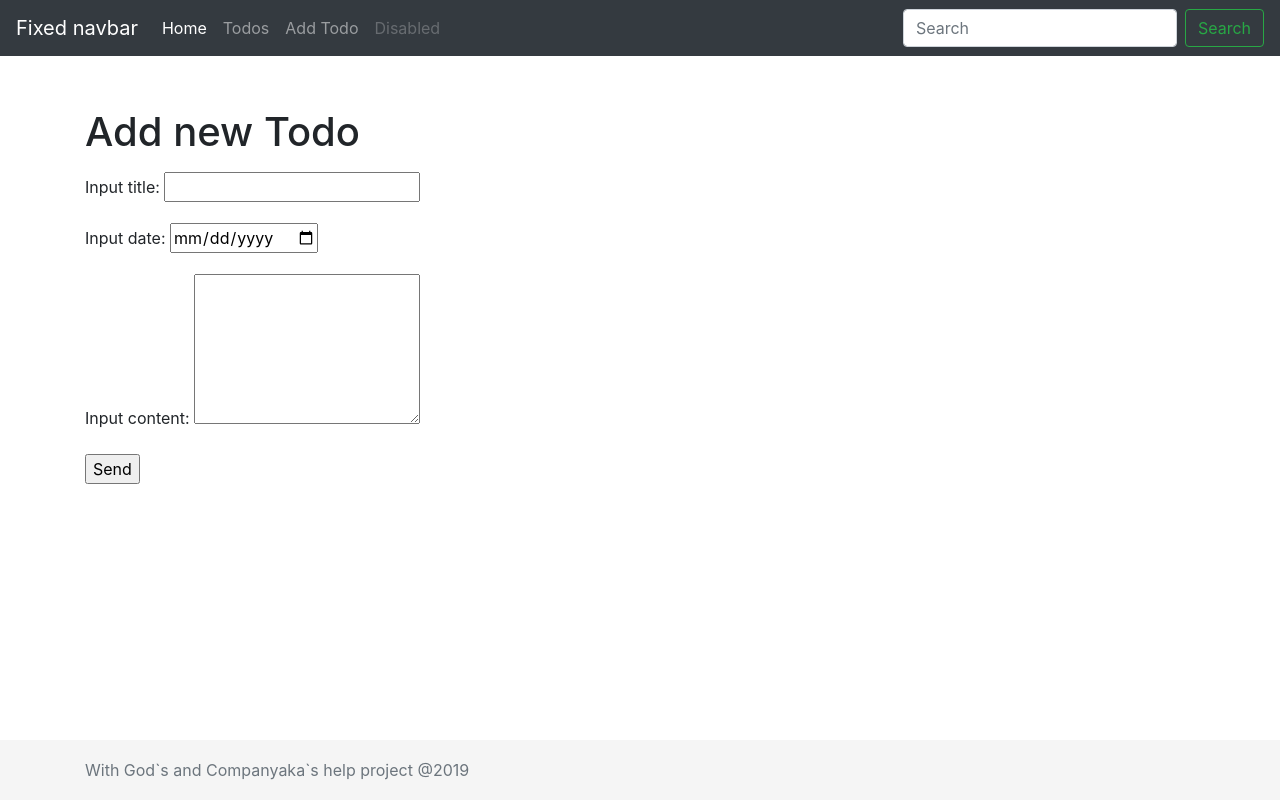
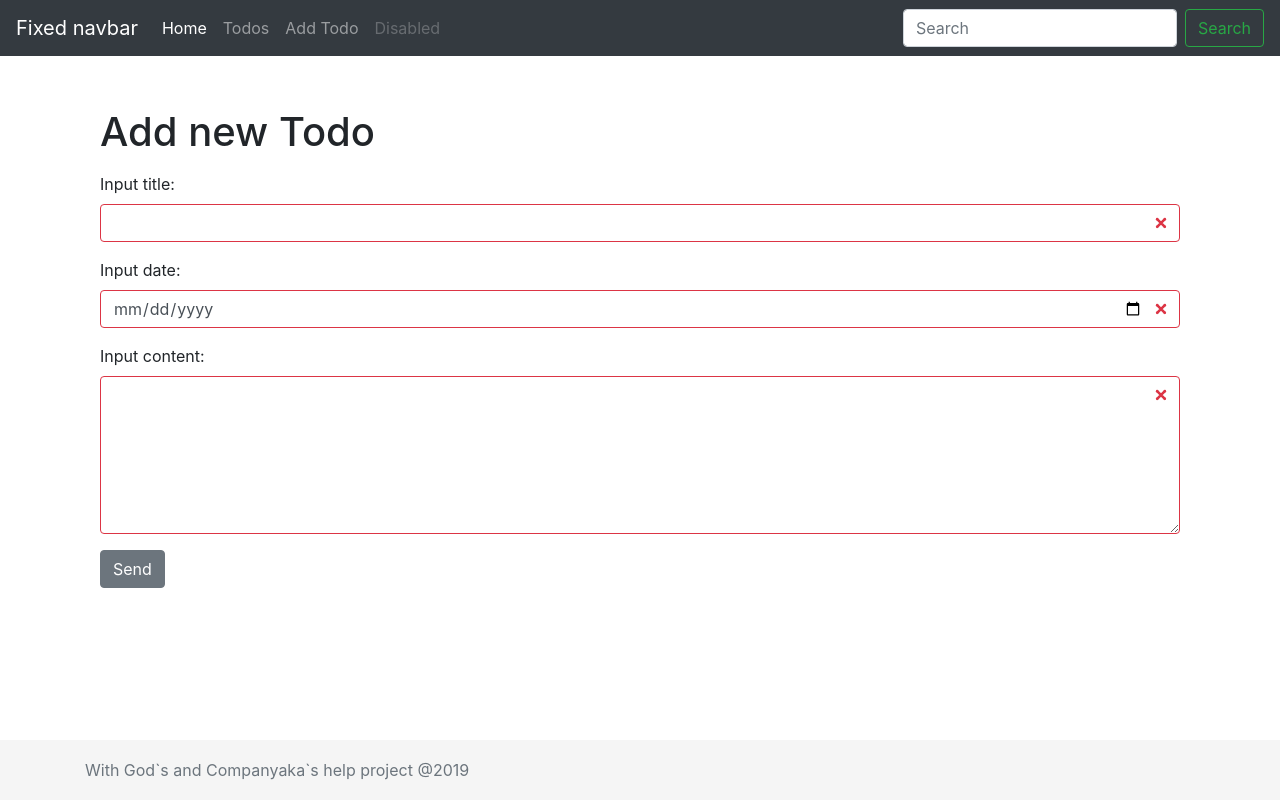
Before and after one commit to Alksgest/python-todo, a Django app: template templates/addTodo.html in a window 1280 px wide. Run offline with Django 3.2, Linux system fonts and the light colour scheme; the template is opened without the code that fills it, so the values that code supplies are empty; some libraries are stand-ins or nearby versions.

Commit message:
added some bootstrap classes to html-s

```diff
--- a/mainapp/views.py
+++ b/mainapp/views.py
@@ -37,6 +37,7 @@ class AddTodoView(FormView):
             item.title = request.POST.get("title")
             item.date = request.POST.get("date")
             item.content = request.POST.get("content")
+            item.owner = self.request.user
             item.save()
             # d = request.POST.get("date")
             # c = request.POST.get("content")
--- a/templates/addTodo.html
+++ b/templates/addTodo.html
@@ -1,24 +1,34 @@
 {% extends "base.html" %}
 
 {% block content %}
-    <form method="POST">
+<div class="container">
+    <form method="POST" class="was-validated">
+        <div class="from-group">
             {% csrf_token %}
             <h1 class="mt-5">Add new Todo</h1>
             <p class="lead">
                 <p>
                     <label>Input title: </label>
-                <input type="text" name="title">
+                    <input type="text" name="title" class="form-control" required>
+                    <div class="valid-feedback">Valid.</div>
+                    <div class="invalid-feedback">Please fill out this field.</div>
                 </p>
                 <p>
                     <label>Input date: </label>
-                <input type="date" name="date">
+                    <input type="date" name="date" class="form-control" required>
+                    <div class="valid-feedback">Valid.</div>
+                    <div class="invalid-feedback">Please fill out this field.</div>
                 </p>
                 <p>
                     <label>Input content: </label>
-                <textarea name="content" rows="6"></textarea>
+                    <textarea name="content" rows="6" class="form-control" required></textarea>
+                    <div class="valid-feedback">Valid.</div>
+                    <div class="invalid-feedback">Please fill out this field.</div>
                 </p>
                 <!-- <table> {{ form }} </table> -->
-            <input type="submit" value="Send">
+                <input type="submit" value="Send" class="btn btn-secondary">
             </p>
         </form>
+    </div>
+</div>
 {% endblock content %}
```
Also changed, not shown: templates/todoList.html (+2 -5 lines), templates/base.html (indentation only). Lines whose indentation alone changed are shown as unchanged.
